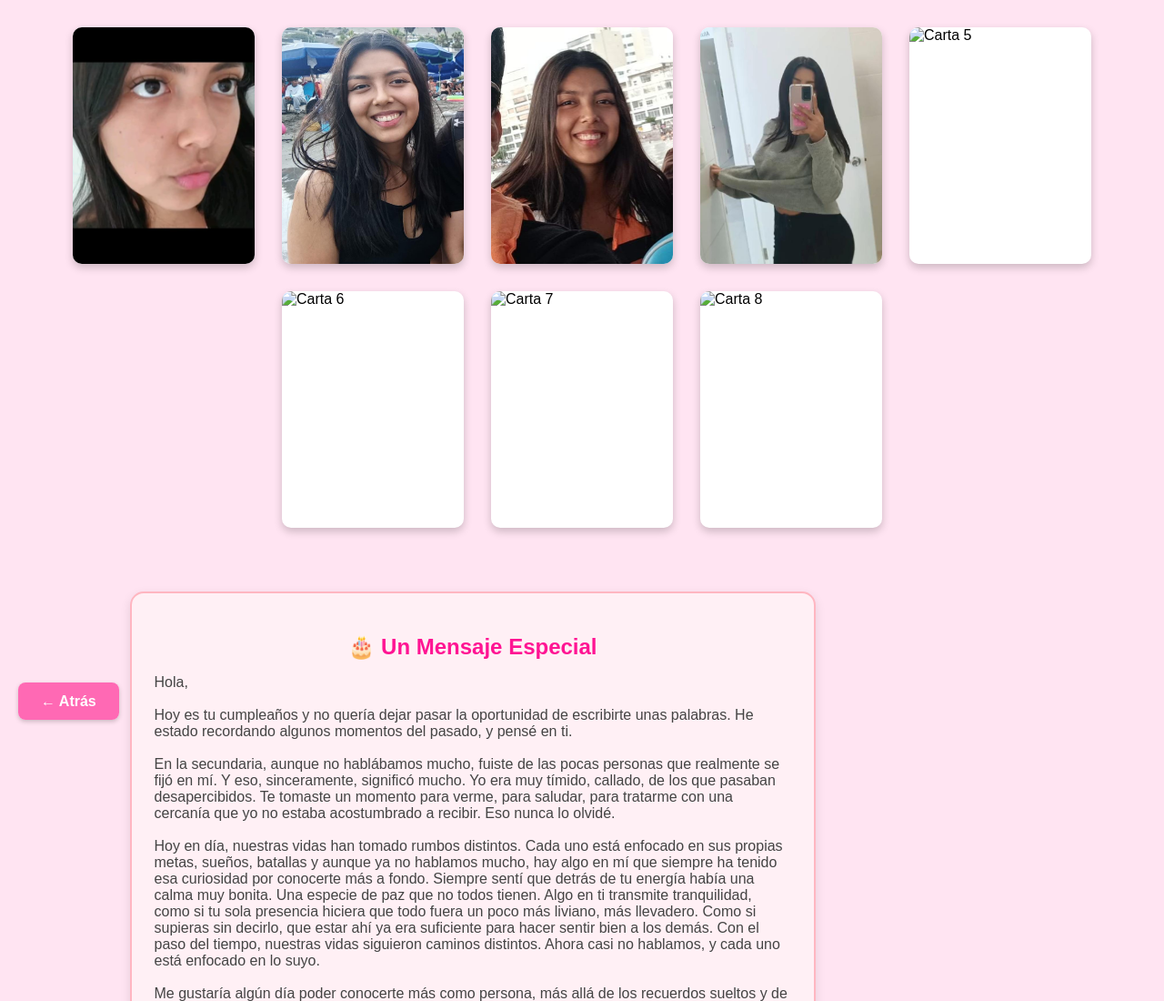
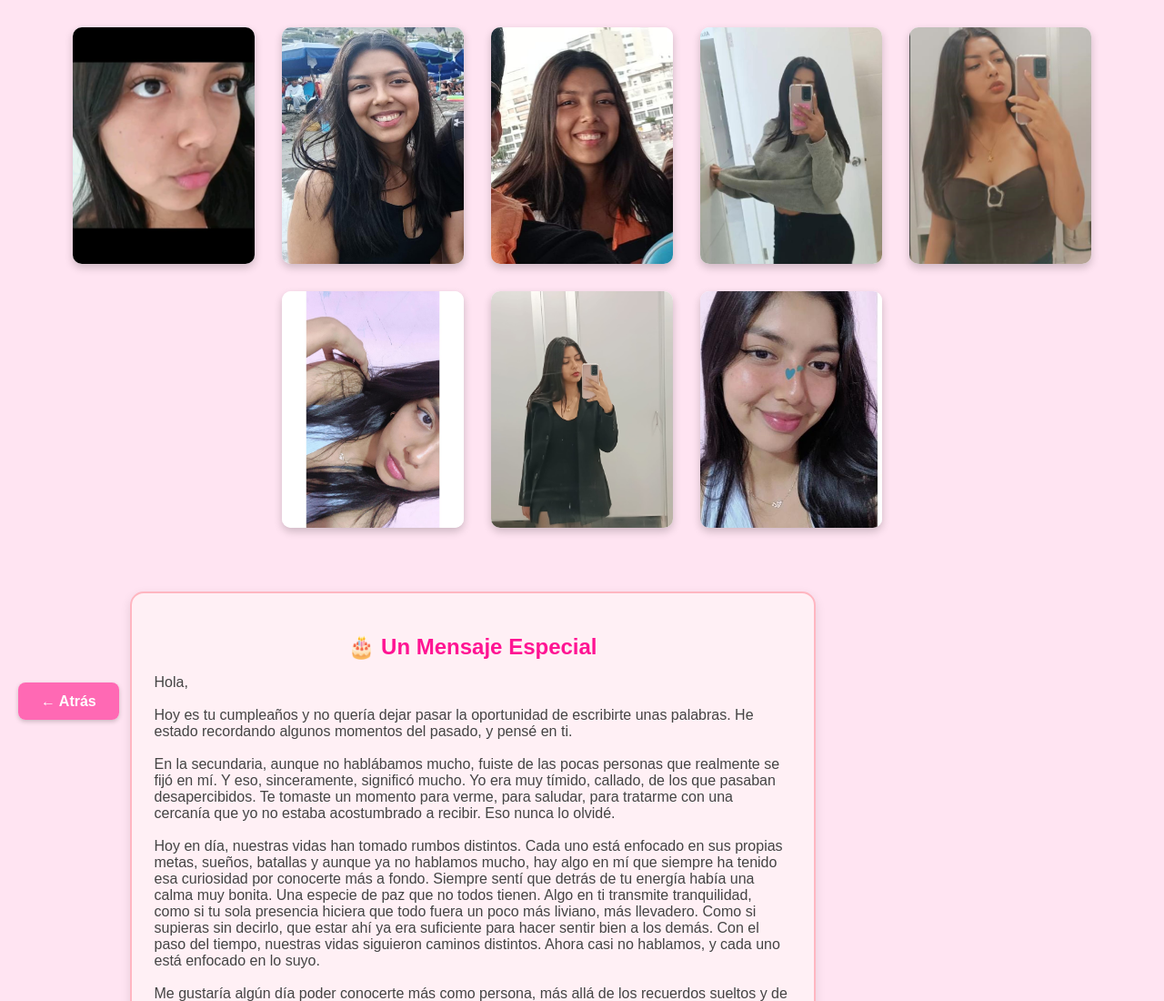
Before and after one commit to EliasNew23/felizcumplea-Final, a plain HTML site: page cartas.html in a window 1280 px wide. Shown: the top 1100 px of the page at 91% size. Drawn offline with Linux system fonts and the light colour scheme.

Commit message:
finalizando

```diff
--- a/cartas.html
+++ b/cartas.html
@@ -195,40 +195,51 @@
   <div class="card-container">
     <div class="card">
       <div class="card-face card-front">
-        <img src="ca.jpg" alt="Carta 5" />
+        <img src="carta5.png" alt="Carta 5" />
       </div>
       <div class="card-face card-back">
-        <p><b></b></p>
+        <p><b>Eres una chica lista, atenta, precavida y que nunca se rinde<br>
+        cualidades que te hacen ser la perosna que eres...  </b></p>
       </div>
     </div>
   </div>
   <div class="card-container">
     <div class="card">
       <div class="card-face card-front">
-        <img src="ca.jpg" alt="Carta 6" />
+        <img src="carta6.jpg" alt="Carta 6" />
       </div>
       <div class="card-face card-back">
-        <p><b>Gracias por existir. ¡Feliz cumpleaños tan especial como tú!</b></p>
+        <p><b>Hoy se celebra la mejor creación de Dios, el soporte del mundo, que tiene una sonrisa bella, un cabello hermoso y soy testigo que Dios hace las cosas perfectas “LEYLING”</b></p>
       </div>
     </div>
   </div>
   <div class="card-container">
     <div class="card">
       <div class="card-face card-front">
-        <img src="ca.jpg" alt="Carta 7" />
+        <img src="carta7.jpg" alt="Carta 7" />
       </div>
       <div class="card-face card-back">
-        <p><b>Gracias por existir. ¡Feliz cumpleaños tan especial como tú!</b></p>
+        <p><b>No creas que las decisiones que hayas tomado hayan sido en vano,
+todo lo que te paso te llevo en donde estas ahora, después de lo malo siempre llega algo bueno nunca pierdas la fe; Este momento es tuyo no dejes de brillar
+ </b></p>
       </div>
     </div>
   </div>
 <div class="card-container">
     <div class="card">
       <div class="card-face card-front">
-        <img src="ca.jpg" alt="Carta 8" />
+        <img src="carta8.jpg" alt="Carta 8" />
       </div>
       <div class="card-face card-back">
-        <p><b>Gracias por existir. ¡Feliz cumpleaños tan especial como tú!</b></p>
+        <p><b>Una mujer muy particular,
+Una mujer que no le tiene miedo navegar en la tormenta,
+Una mujer que sabe levantarse después de la caída,
+Una mujer que no tiene miedo de vivir y darlo todo,
+Una mujer qué sabe compartir de corazón,
+Una mujer valiente y guerrera,
+Una mujer muy particular
+
+</b></p>
       </div>
     </div>
   </div>
@@ -245,7 +256,7 @@
     En la secundaria, aunque no hablábamos mucho, fuiste de las pocas personas que realmente se fijó en mí. Y eso, sinceramente, significó mucho. Yo era muy tímido, callado, de los que pasaban desapercibidos. Te tomaste un momento para verme, para saludar, para tratarme con una cercanía que yo no estaba acostumbrado a recibir. Eso nunca lo olvidé.<br><br>
     Hoy en día, nuestras vidas han tomado rumbos distintos. Cada uno está enfocado en sus propias metas, sueños, batallas y aunque ya no hablamos mucho, hay algo en mí que siempre ha tenido esa curiosidad por conocerte más a fondo. Siempre sentí que detrás de tu energía había una calma muy bonita. Una especie de paz que no todos tienen. Algo en ti transmite tranquilidad, como si tu sola presencia hiciera que todo fuera un poco más liviano, más llevadero. Como si supieras sin decirlo, que estar ahí ya era suficiente para hacer sentir bien a los demás. Con el paso del tiempo, nuestras vidas siguieron caminos distintos. Ahora casi no hablamos, y cada uno está enfocado en lo suyo.<br><br>
     Me gustaría algún día poder conocerte más como persona, más allá de los recuerdos sueltos y de los saludos esporádicos. Tal vez no pase, tal vez sí. Pero lo que sí sé, es que hoy quiero desearte un feliz cumpleaños con todo el cariño que tengo guardado.<br><br>
-    Que la vida te regale todo eso que mereces: momentos verdaderos, personas que te valoren, y muchas razones para sonreír. Gracias por ser, aunque sea en un pequeño capítulo de mi vida, una presencia tan bonita.<br><br>
+    Que la vida te regale todo eso que mereces; momentos verdaderos, personas que te valoren, y muchas razones para sonreír. Gracias por ser, aunque sea en un pequeño capítulo de mi vida, una presencia tan bonita.<br><br>
     Con cariño,<br>
     <strong>Elias</strong>
   </p>
```
Also changed, not shown: flor.html (+1 -1 lines), index.html (+14 -1 lines), carta5.png (added), carta6.jpg (added), carta7.jpg (added), carta8.jpg (added), 1 other file.
